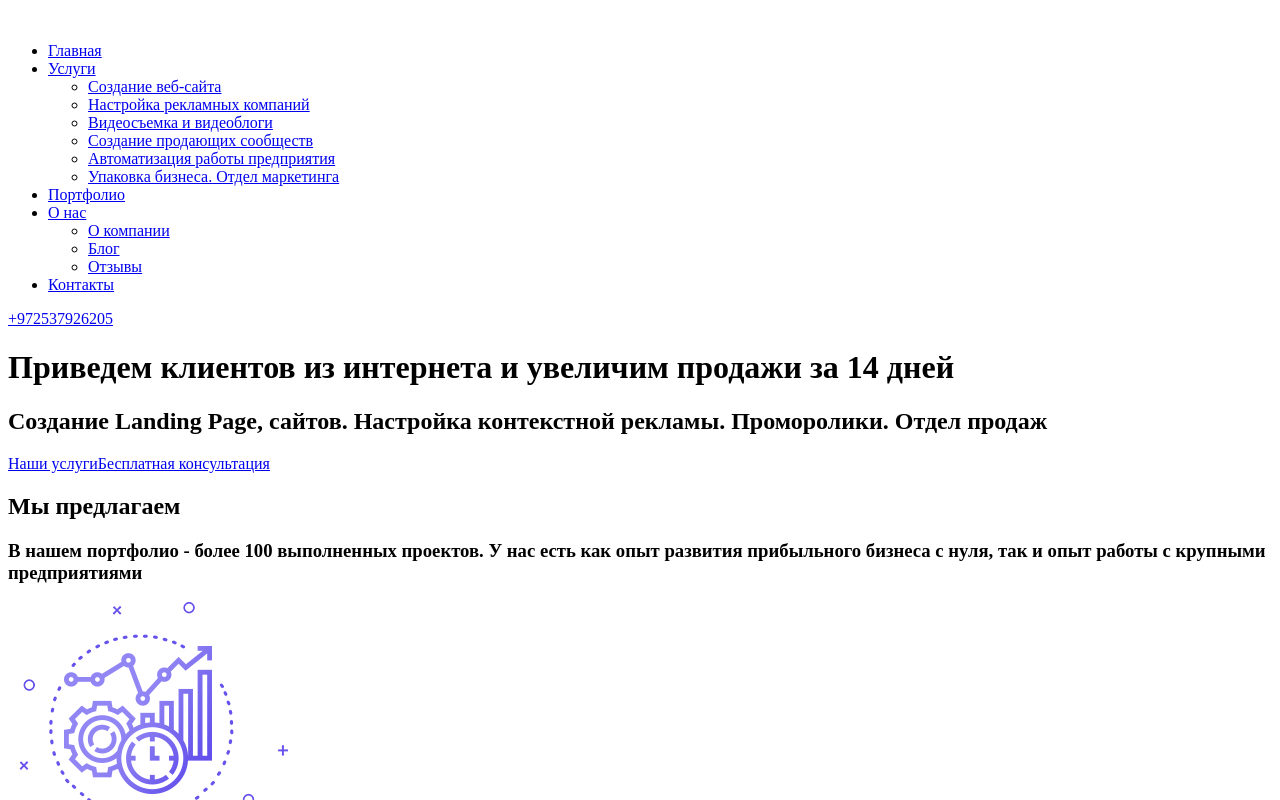
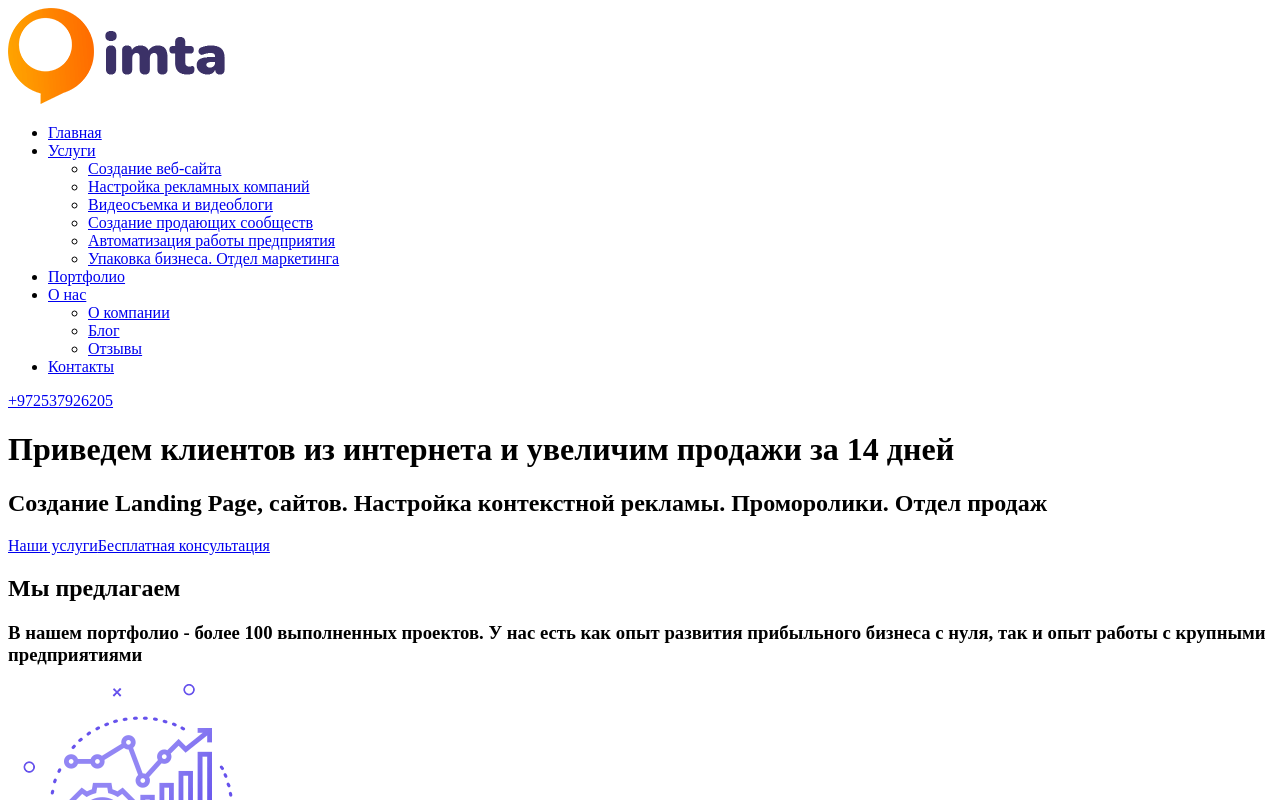
Before and after one commit to MariaSarbaj/imta, a React (Create React App) app in the folder imta-app/: page / in a window 1280 px wide. Shown: the top 800 px of the page. Built offline with nearby package versions, Linux system fonts and the light colour scheme.

Commit message:
Logo finished

```diff
--- a/imta-app/src/Components/Logo/Logo.js
+++ b/imta-app/src/Components/Logo/Logo.js
@@ -1,11 +1,12 @@
 import React from 'react';
+import {NavLink} from "react-router-dom";
 
 const Logo = props => {
   return (
 
-       <a className={"header__logo-link"} href="/#">
-            <img  className={"header__logo"} src="" alt=""/>
-       </a>
+       <NavLink className={"header__logo-link"} to={props.to}>
+            <img  className={"header__logo"} src={props.img} alt={props.alt}/>
+       </NavLink>
 
   );
  }
--- a/imta-app/src/Data/DataRu.js
+++ b/imta-app/src/Data/DataRu.js
@@ -3,6 +3,7 @@ export const DataRu = {
     Email: 'info@imta.icu',
     EmailText: '?, &subject=Хочу задать вопрос&body=Добрый день,',
     Address: {text:'Кирьят-бьялик, Ахад Ха-ам, 3-16', link: 'https://goo.gl/maps/A3mwjLzwXvegsjvV7'},
+    Logo: {img: '/img/logo_imta_black.png', alt: '', to: '/ru/'},
 
     FirstScreen: {
         title: 'Приведем клиентов из интернета и увеличим продажи за 14 дней',
--- a/imta-app/src/Layout/RU/MainPageRU/HeaderRU/HeaderRU.js
+++ b/imta-app/src/Layout/RU/MainPageRU/HeaderRU/HeaderRU.js
@@ -4,11 +4,15 @@ import NavBar from "../../../../Components/NavBar/NavBar";
 import Tel from "../../../../Components/Tel/Tel";
 import {DataRu} from "../../../../Data/DataRu"
 
-const HeaderRu = () => {
+const HeaderRu = props => {
   return (
    <header className={'header'}>
        <div className={"header__wrapper"}>
-           <Logo/>
+           <Logo
+               img={DataRu.Logo.img}
+               alt={DataRu.Logo.alt}
+               to={DataRu.Logo.to}
+           />
            <NavBar/>
            <Tel tel={DataRu.Tel.Num} text={DataRu.Tel.Text}/>
        </div>
```
Also changed, not shown: 1 other file (tests, documents, lock files or other folders).
